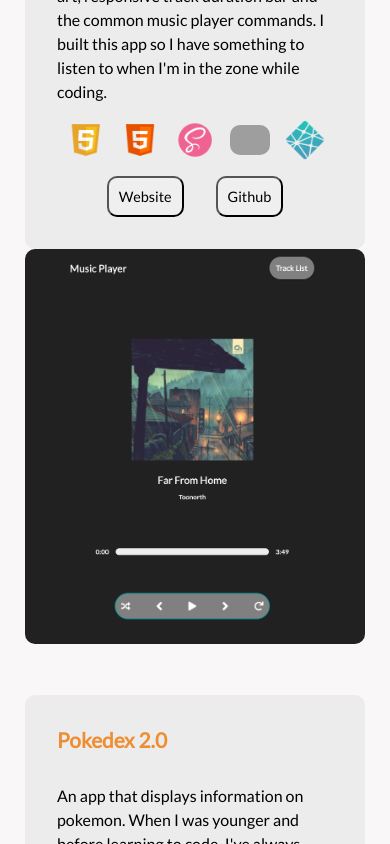
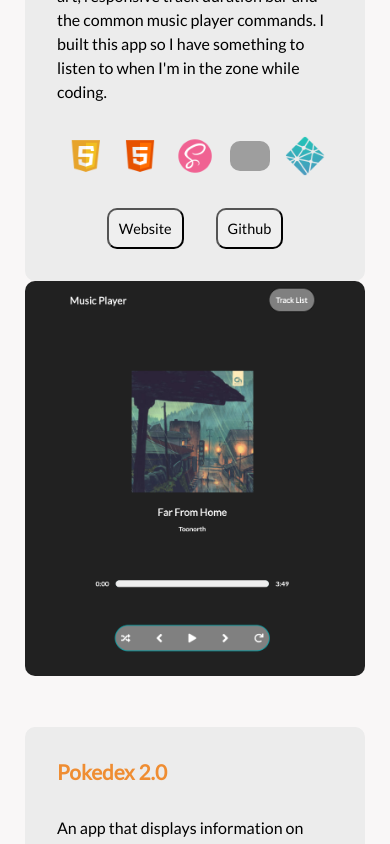
Before and after one commit to nimaester/personalsite, a React (Create React App) app: page / in a window 390 px wide. Shown: the part 4560-5404 px from the top of the page. Built offline with nearby package versions, Linux system fonts and the light colour scheme; grey boxes are pictures that could not be loaded.

Commit message:
added icons projects

```diff
--- a/src/styles/_projects.scss
+++ b/src/styles/_projects.scss
@@ -127,14 +127,14 @@ $bg-2: #f9f7f7;
       flex-direction: column;
     }
     .project-links {
-      margin-top: 1rem;
+      margin-top: 2rem;
       flex-direction: column-reverse;
     }
     .links{
       justify-content: space-around;
     }
     .tech-skills {
-      margin-bottom: 1rem;
+      margin-bottom: 2rem;
       justify-content: space-around;
       width: 100%;
     }
```
